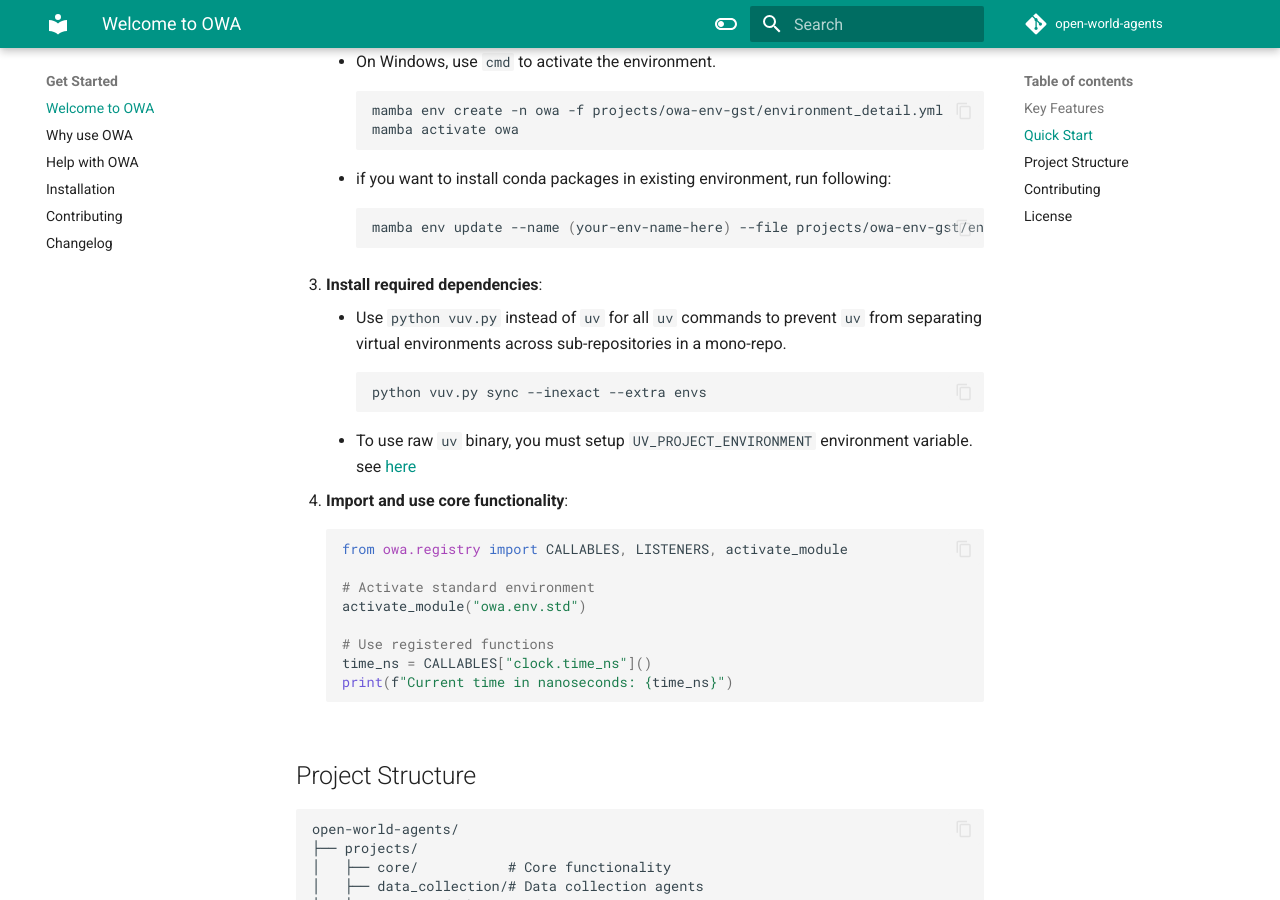
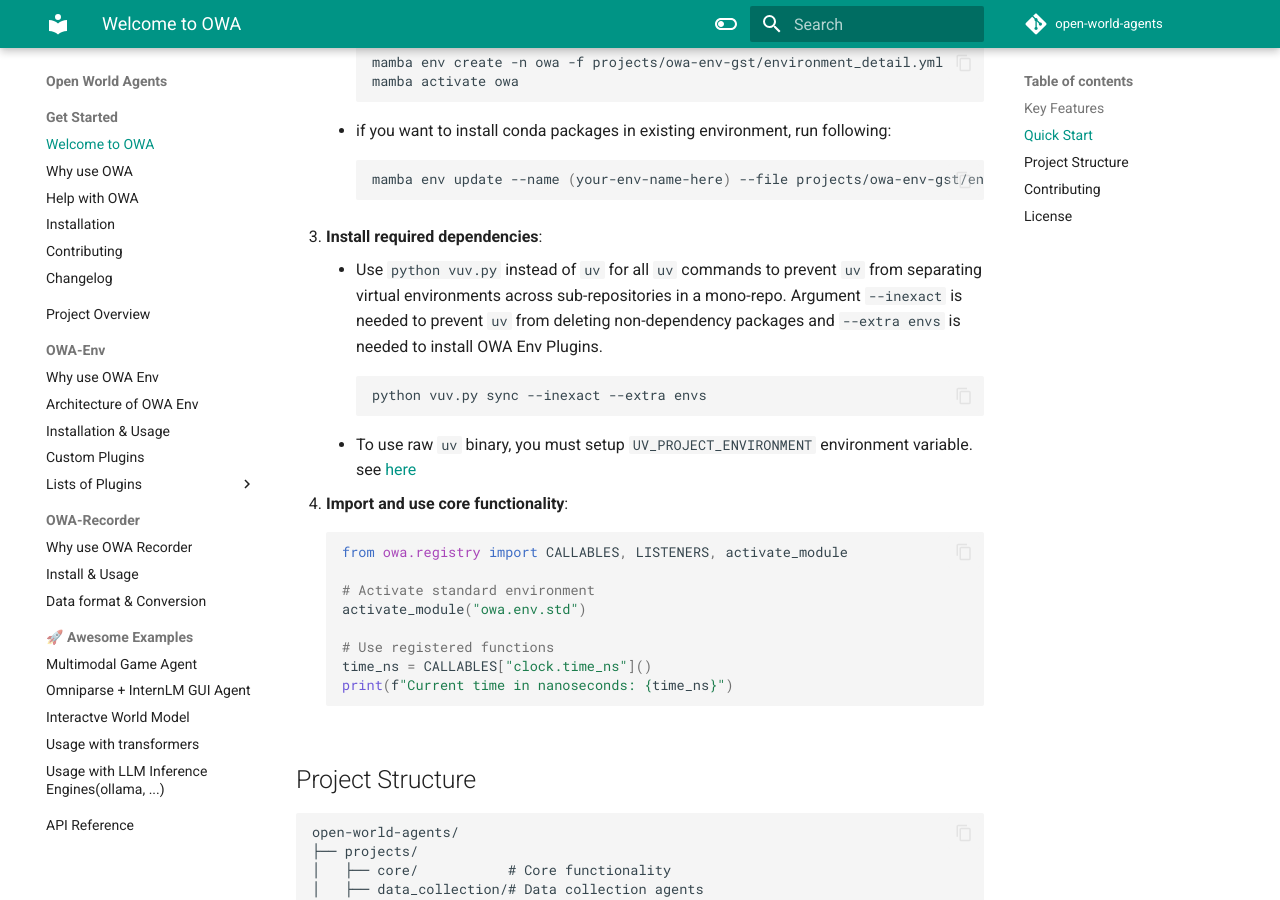
Before and after one commit to open-world-agents/open-world-agents, an MkDocs documentation site: the page built from docs/index.md, in a window 1280 px wide and 900 px high, scrolled down 765 px. Built offline with MkDocs 1.6.1 and Material for MkDocs 9.7.7, drawn with Linux system fonts in a browser that asks for light colours; comment, search, counter and statistics services are not loaded; some of the changed lines change nothing that is shown.

Commit message:
docs: removed tab and moved plugins into 3-level

````diff
--- a/docs/index.md
+++ b/docs/index.md
@@ -28,7 +28,7 @@
     ```
 
 3. **Install required dependencies**:
-    - Use `python vuv.py` instead of `uv` for all `uv` commands to prevent `uv` from separating virtual environments across sub-repositories in a mono-repo.
+    - Use `python vuv.py` instead of `uv` for all `uv` commands to prevent `uv` from separating virtual environments across sub-repositories in a mono-repo. Argument `--inexact` is needed to prevent `uv` from deleting non-dependency packages and `--extra envs` is needed to install OWA Env Plugins.
     ```sh
     python vuv.py sync --inexact --extra envs
     ```
--- /dev/null
+++ b/docs/install.md
@@ -0,0 +1,79 @@
+Installation is as simple as:
+
+=== "pip"
+
+    ```bash
+    pip install owa
+    ```
+
+=== "uv"
+
+    ```bash
+    uv add owa
+    ```
+
+Pydantic has a few dependencies:
+
+* [`pydantic-core`](https://pypi.org/project/pydantic-core/): Core validation logic for Pydantic written in Rust.
+* [`typing-extensions`](https://pypi.org/project/typing-extensions/): Backport of the standard library [typing][] module.
+* [`annotated-types`](https://pypi.org/project/annotated-types/): Reusable constraint types to use with [`typing.Annotated`][].
+
+If you've got Python 3.9+ and `pip` installed, you're good to go.
+
+Pydantic is also available on [conda](https://www.anaconda.com) under the [conda-forge](https://conda-forge.org)
+channel:
+
+```bash
+conda install pydantic -c conda-forge
+```
+
+## Optional dependencies
+
+Pydantic has the following optional dependencies:
+
+* `email`: Email validation provided by the [email-validator](https://pypi.org/project/email-validator/) package.
+* `timezone`: Fallback IANA time zone database provided by the [tzdata](https://pypi.org/project/tzdata/) package.
+
+To install optional dependencies along with Pydantic:
+
+
+=== "pip"
+
+    ```bash
+    # with the `email` extra:
+    pip install 'pydantic[email]'
+    # or with `email` and `timezone` extras:
+    pip install 'pydantic[email,timezone]'
+    ```
+
+=== "uv"
+
+    ```bash
+    # with the `email` extra:
+    uv add 'pydantic[email]'
+    # or with `email` and `timezone` extras:
+    uv add 'pydantic[email,timezone]'
+    ```
+
+Of course, you can also install requirements manually with `pip install email-validator tzdata`.
+
+## Install from repository
+
+And if you prefer to install Pydantic directly from the repository:
+
+
+=== "pip"
+
+    ```bash
+    pip install 'git+https://github.com/pydantic/pydantic@main'
+    # or with `email` and `timezone` extras:
+    pip install 'git+https://github.com/pydantic/pydantic@main#egg=pydantic[email,timezone]'
+    ```
+
+=== "uv"
+
+    ```bash
+    uv add 'git+https://github.com/pydantic/pydantic@main'
+    # or with `email` and `timezone` extras:
+    uv add 'git+https://github.com/pydantic/pydantic@main#egg=pydantic[email,timezone]'
+    ```
--- /dev/null
+++ b/docs/recorder/install_and_usage.md
@@ -0,0 +1,83 @@
+# Installation & Usage
+
+This guide will help you install and use the OWA Recorder for high-performance screen recording and event capturing.
+
+## Installation
+
+1. **Install core**:
+    - see [here](../index.md)
+
+2. **Install data_collection**:
+    ```sh
+    python vuv.py pip install -e projects/data_collection
+    ```
+
+## Usage
+
+The OWA Recorder can be used to capture screen, audio, and various desktop events. Below are the basic usage instructions.
+
+### Basic Command
+
+To start recording, use the following command:
+```sh
+recorder output.mkv
+```
+
+### Options
+
+- **--record-audio / --no-record-audio**: Enable or disable audio recording. Default is to record audio.
+- **--record-video / --no-record-video**: Enable or disable video recording. Default is to record video.
+- **--record-timestamp / --no-record-timestamp**: Enable or disable timestamp recording. Default is to record timestamps.
+- **--window-name TEXT**: Capture a specific window by name (supports substring matches).
+- **--monitor-idx INTEGER**: Specify the monitor index to capture.
+
+### Example Usage
+
+1. **Record screen and audio**:
+    ```sh
+    recorder output.mkv --record-audio --record-video
+    ```
+
+2. **Record a specific window**:
+    ```sh
+    recorder output.mkv --window-name "My Application"
+    ```
+
+3. **Record a specific monitor**:
+    ```sh
+    recorder output.mkv --monitor-idx 1
+    ```
+
+4. **Disable audio recording**:
+    ```sh
+    recorder output.mkv --no-record-audio
+    ```
+
+### Stopping the Recording
+
+To stop the recording, simply press `Ctrl+C`.
+
+## Advanced Usage
+
+For more advanced usage and options, refer to the help command:
+```sh
+recorder --help
+```
+
+This will display all available options and their descriptions.
+
+## Additional Information
+
+- **Output Files**:
+  - The main recording will be saved as a Matroska (`.mkv`) file.
+  - Events such as keyboard, mouse, and window events will be logged in an `event.jsonl` file.
+
+- **Performance**:
+  - OWA Recorder is optimized for high performance with minimal CPU/GPU usage.
+  - It supports high-frequency capture (144+ FPS) and real-time performance with sub-1ms latency.
+
+For more details on the features and performance of OWA Recorder, refer to the Why use OWA Recorder section.
+
+---
+
+Happy recording!
--- a/mkdocs.yml
+++ b/mkdocs.yml
@@ -6,7 +6,7 @@
 theme:
   name: material
   features:
-    - navigation.tabs
+    # - navigation.tabs # I think omitting this is better to show Awesome Examples
     - navigation.sections
     - navigation.top
     - search.suggest
@@ -80,12 +80,12 @@
     - Architecture of OWA Env: env/architecture.md
     - Installation & Usage: env/install_and_usage.md
     # owa-env-examples 참고하라고 써둘 예정
-    - Custom Extensions: env/custom_extensions.md
-  - Lists of OWA-Env:
-    - Standard Environment: modules/std_env.md
-    - Desktop Environment: modules/desktop_env.md
-    - Gstreamer Environment: modules/gstreamer_env.md
-    - Omniparser: modules/omniparser.md
+    - Custom Plugins: env/custom_plugins.md
+    - Lists of Plugins:
+      - Standard Environment: env/plugins/std.md
+      - Desktop Environment: env/plugins/desktop_env.md
+      - Gstreamer Environment: env/plugins/gstreamer_env.md
+      - Omniparser: env/plugins/omniparser.md
   - OWA-Recorder:
     - Why use OWA Recorder: recorder/why.md
     - Install & Usage: recorder/install_and_usage.md
````
Also changed, not shown: 2 other files.
